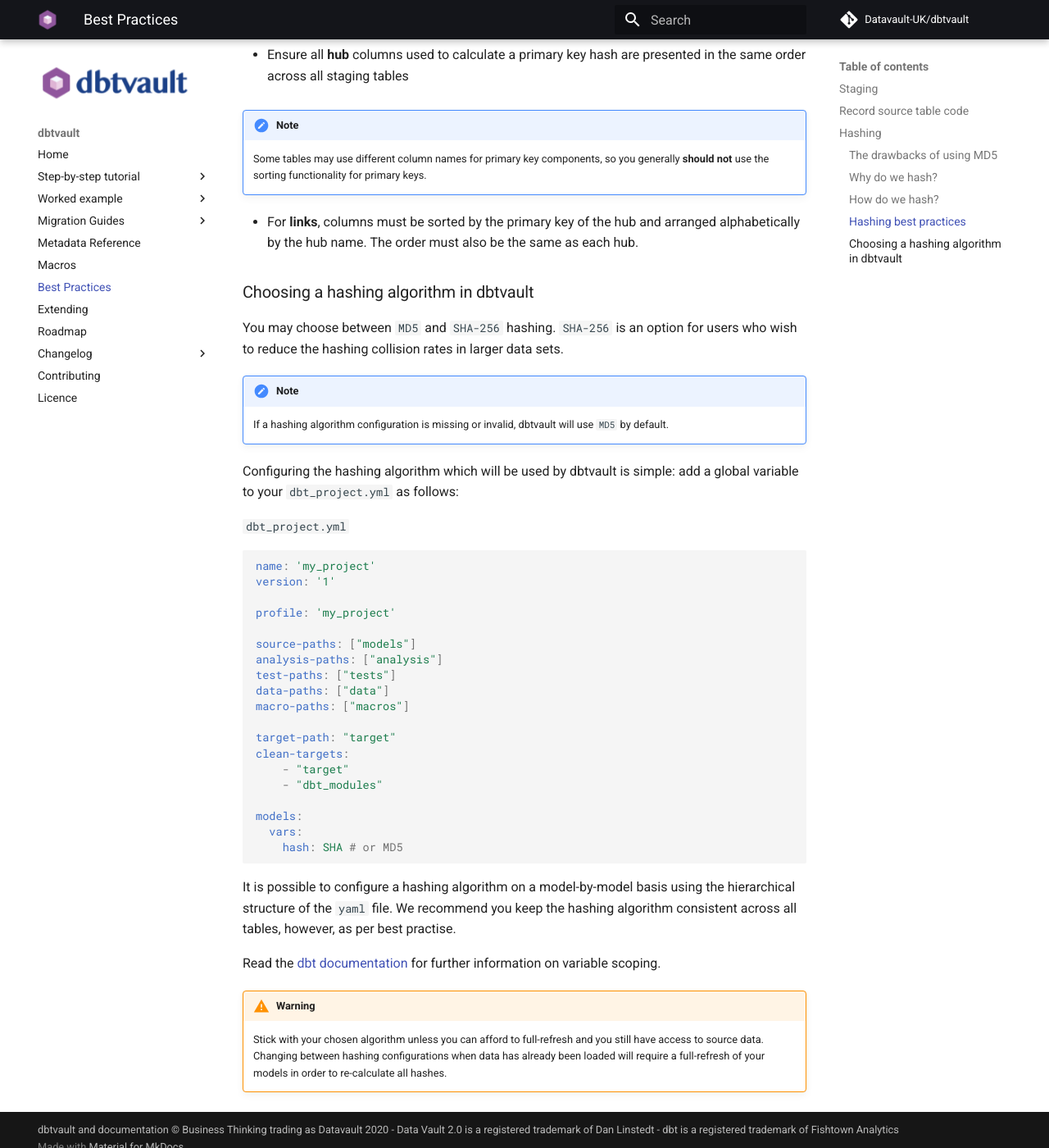
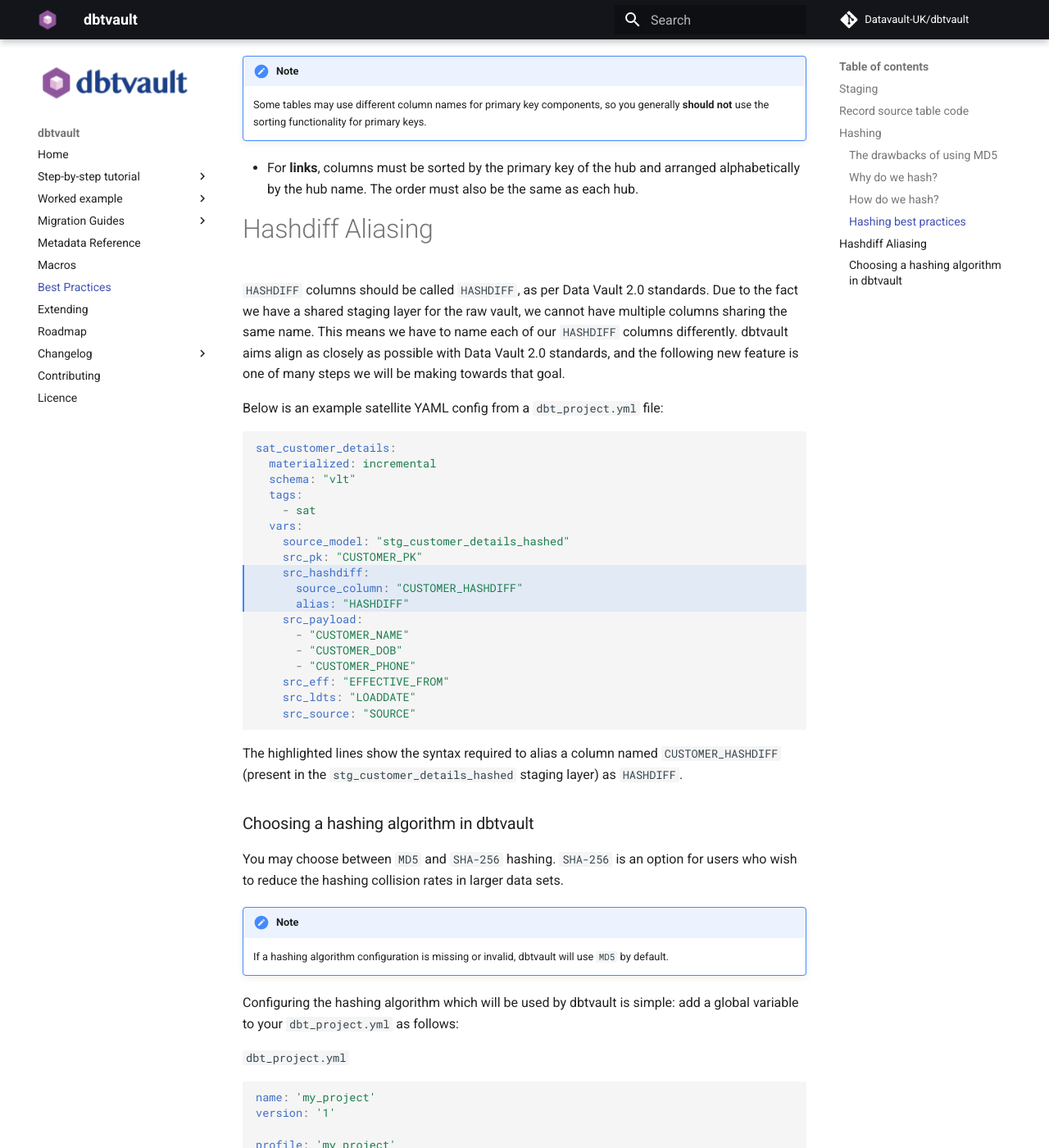
Before and after one commit to Datavault-UK/automate-dv-docs, an MkDocs documentation site: the page built from docs/best_practices.md, in a window 1280 px wide and 1400 px high, scrolled down 4214 px. Shown: the whole window at 82% size. Built offline with MkDocs 1.6.1 and Material for MkDocs 9.7.7, drawn with Linux system fonts in a browser that asks for light colours; comment, search, counter and statistics services are not loaded.

Commit message:
Added hashdiff aliasing to best practises

````diff
--- a/docs/best_practices.md
+++ b/docs/best_practices.md
@@ -169,6 +169,39 @@
 - For **links**, columns must be sorted by the primary key of the hub and arranged alphabetically by the hub name.
 The order must also be the same as each hub.
 
+# Hashdiff Aliasing
+
+`HASHDIFF` columns should be called `HASHDIFF`, as per Data Vault 2.0 standards. Due to the fact we have a shared
+staging layer for the raw vault, we cannot have multiple columns sharing the same name. This means we have to name each
+of our `HASHDIFF` columns differently. dbtvault aims align as closely as possible with Data Vault 2.0 standards,
+and the following new feature is one of many steps we will be making towards that goal.
+
+Below is an example satellite YAML config from a `dbt_project.yml` file:
+
+```yaml hl_lines="9 10 11"
+sat_customer_details:
+  materialized: incremental
+  schema: "vlt"
+  tags:
+    - sat
+  vars:
+    source_model: "stg_customer_details_hashed"
+    src_pk: "CUSTOMER_PK"
+    src_hashdiff:
+      source_column: "CUSTOMER_HASHDIFF"
+      alias: "HASHDIFF"
+    src_payload:
+      - "CUSTOMER_NAME"
+      - "CUSTOMER_DOB"
+      - "CUSTOMER_PHONE"
+    src_eff: "EFFECTIVE_FROM"
+    src_ldts: "LOADDATE"
+    src_source: "SOURCE"
+```
+
+The highlighted lines show the syntax required to alias a column named `CUSTOMER_HASHDIFF` (present in the
+`stg_customer_details_hashed` staging layer) as `HASHDIFF`.
+
 ### Choosing a hashing algorithm in dbtvault
 
 You may choose between ```MD5``` and ```SHA-256``` hashing. ```SHA-256``` is an option for users who wish to reduce
````
